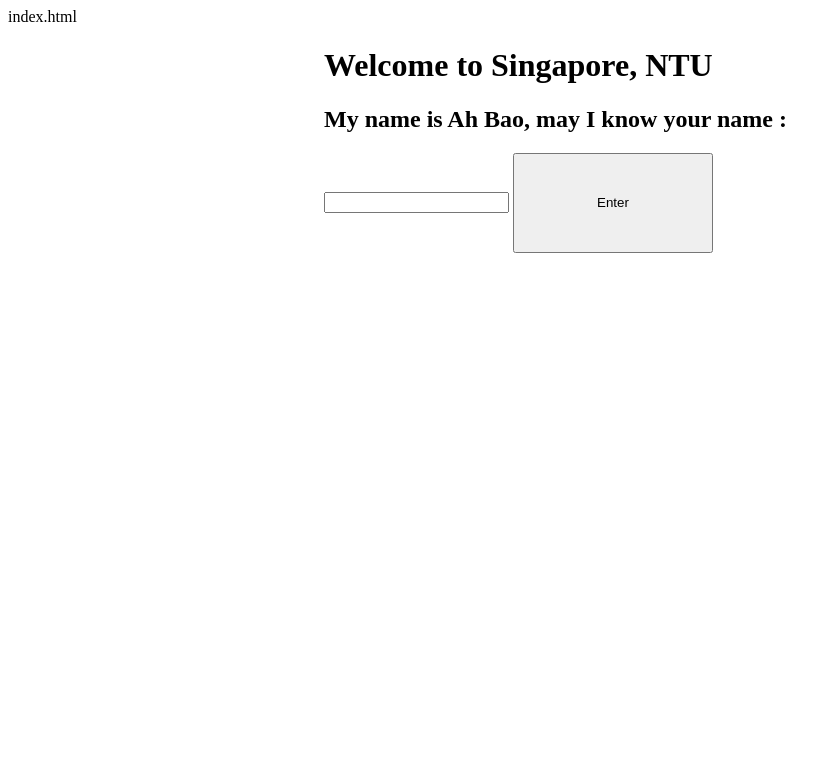
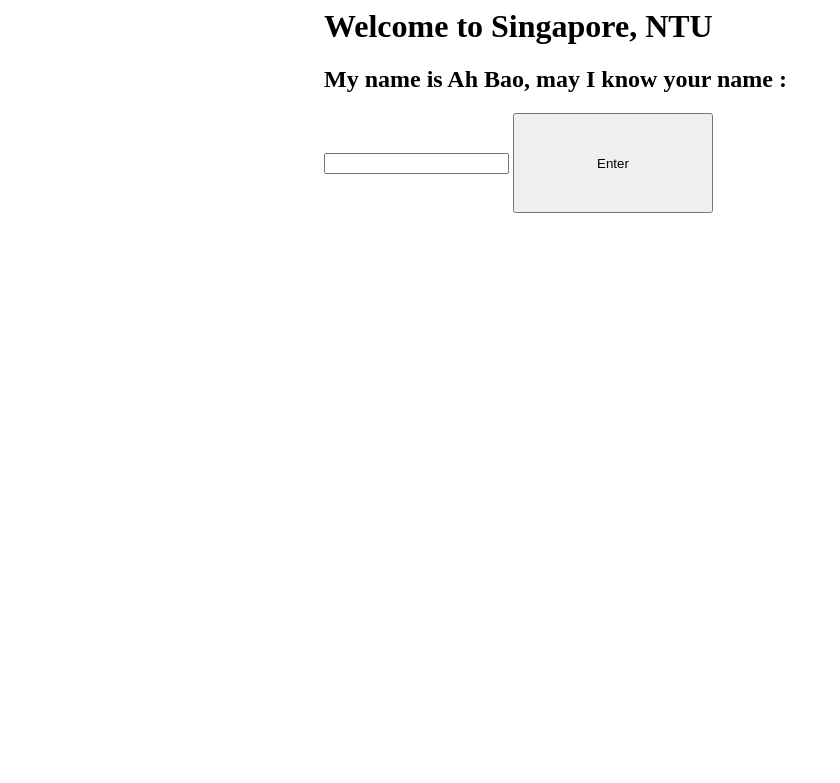
Before and after one commit to 194377/rpa-19t, a Flask app: page / in a window 1280 px wide. Shown: the top 783 px of the page, without its empty margins (0-840 px from the left). Run offline with Flask 3, Linux system fonts and the light colour scheme.

Commit message:
Update index.html

```diff
--- a/templates/index.html
+++ b/templates/index.html
@@ -1,4 +1,3 @@
-index.html
 
 <style>
 .container{width:100%;margin:auto}
```
